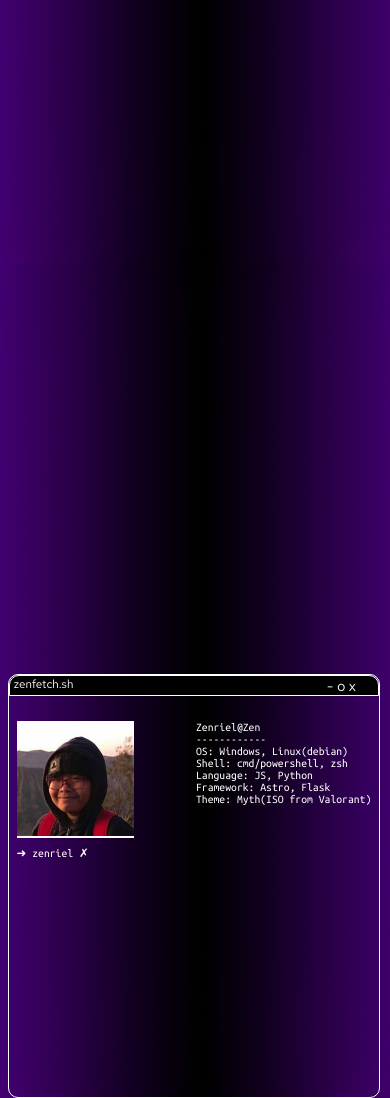
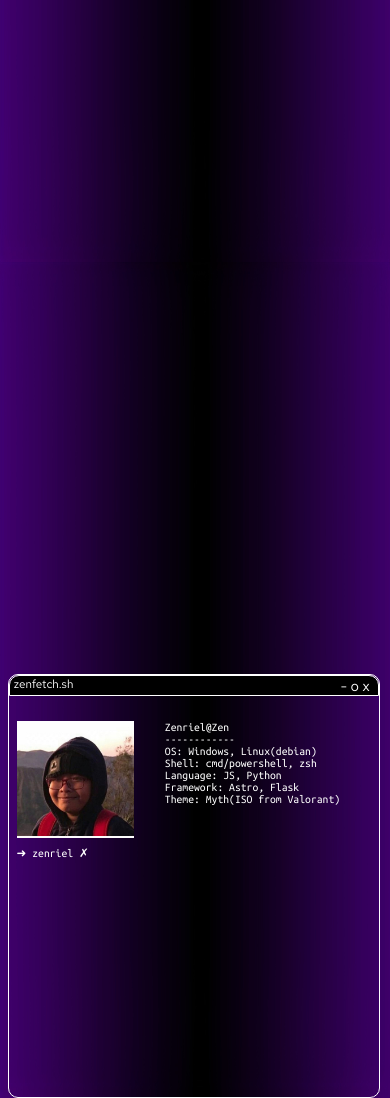
Before and after one commit to NvLL-Zen/zenriel-astro, an Astro site: page / in a window 390 px wide. Shown: the part 582-1680 px from the top of the page. Built offline with nearby package versions, Linux system fonts and the light colour scheme; Astro itself is replaced by a stand-in of ours.

Commit message:
Fixed ojan_pic(2)

```diff
--- a/src/styles/global.css
+++ b/src/styles/global.css
@@ -156,7 +156,7 @@ h1, h2 {
 }
 
 #P2-D2-H2 {
-    margin-left: 32.5vw;
+    margin-left: 33.5vw;
 }
 
 #P2-D2-EX {
@@ -260,7 +260,7 @@ h1, h2 {
     }
 
     #P2-D2-H2 {
-        margin-left: 65vw;
+        margin-left: 68.5vw;
     }
 
     #P2-D2-D2 {
@@ -278,7 +278,7 @@ h1, h2 {
     }
 
     #P2-D2-TermText {
-        margin-left: 15vw;
+        margin-left: 7vw;
     }
 
     .P2 {
```
